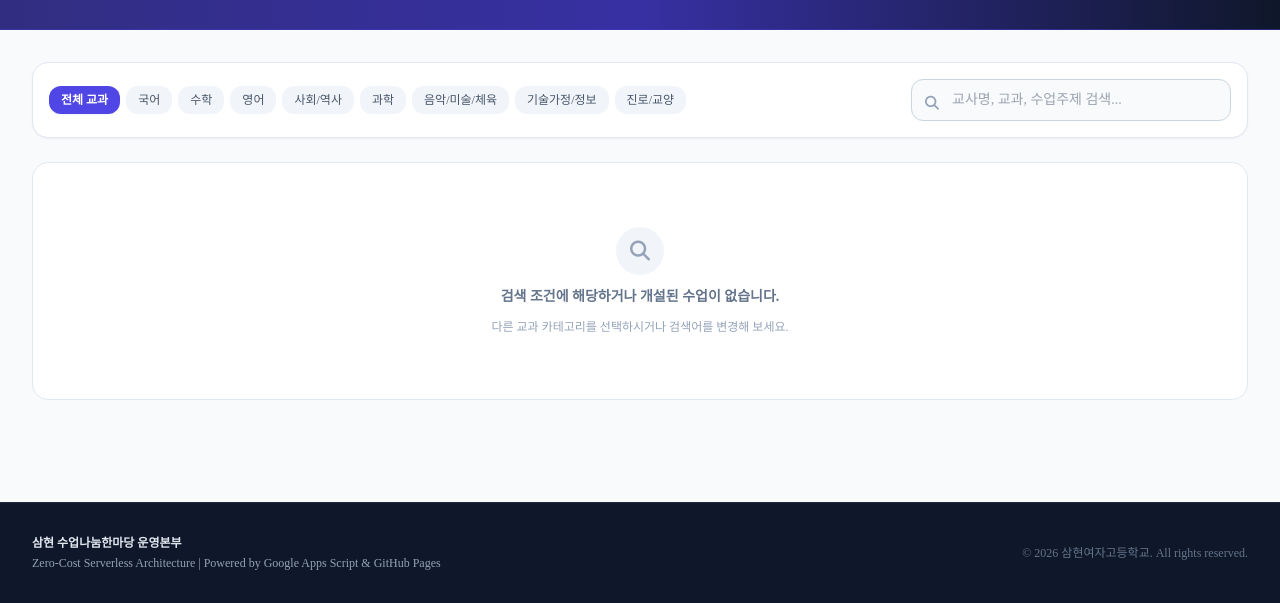
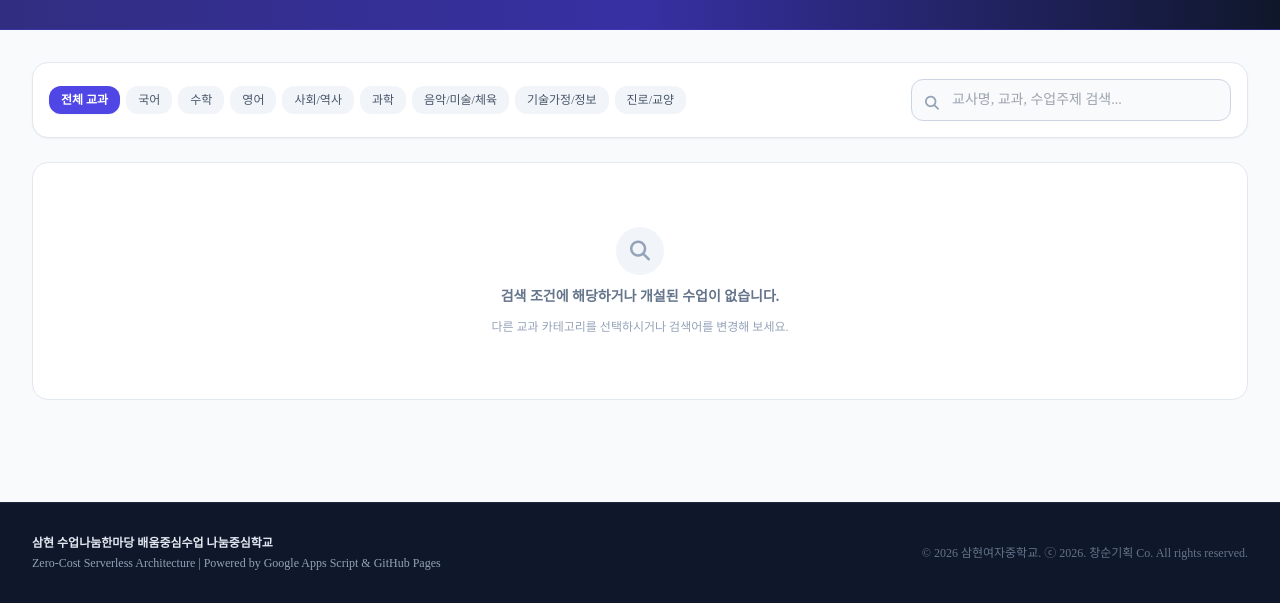
Before and after one commit to semyo0513/Class_share, a plain HTML site: page index.html in a window 1280 px wide. Shown: the part 197-800 px from the top of the page. Drawn offline with nearby package versions, Linux system fonts and the light colour scheme; no server answers; a web font is replaced by a local one.

Commit message:
Update index.html

```diff
--- a/index.html
+++ b/index.html
@@ -170,11 +170,11 @@
   <footer class="bg-slate-900 text-slate-400 py-8 border-t border-slate-800 mt-auto text-xs">
     <div class="max-w-7xl mx-auto px-4 sm:px-6 lg:px-8 flex flex-col md:flex-row justify-between items-center gap-4">
       <div class="space-y-1 text-center md:text-left">
-        <p class="font-bold text-slate-200">삼현 수업나눔한마당 운영본부</p>
+        <p class="font-bold text-slate-200">삼현 수업나눔한마당 배움중심수업 나눔중심학교</p>
         <p>Zero-Cost Serverless Architecture | Powered by Google Apps Script & GitHub Pages</p>
       </div>
       <div class="text-center md:text-right text-slate-500">
-        <p>© 2026 삼현여자고등학교. All rights reserved.</p>
+        <p>© 2026 삼현여자중학교. ⓒ 2026. 창순기획 Co. All rights reserved.</p>
       </div>
     </div>
   </footer>
@@ -208,7 +208,7 @@
 
         <div>
           <label class="block text-xs font-semibold text-slate-700 mb-1">소속 학교명 (선택)</label>
-          <input type="text" id="applySchool" placeholder="예: 삼현여자고등학교" class="w-full px-3.5 py-2 border border-slate-300 rounded-xl text-sm focus:ring-2 focus:ring-indigo-500 focus:outline-none">
+          <input type="text" id="applySchool" placeholder="예: 삼현여자중학교" class="w-full px-3.5 py-2 border border-slate-300 rounded-xl text-sm focus:ring-2 focus:ring-indigo-500 focus:outline-none">
         </div>
 
         <div class="grid grid-cols-1 sm:grid-cols-2 gap-3">
```
